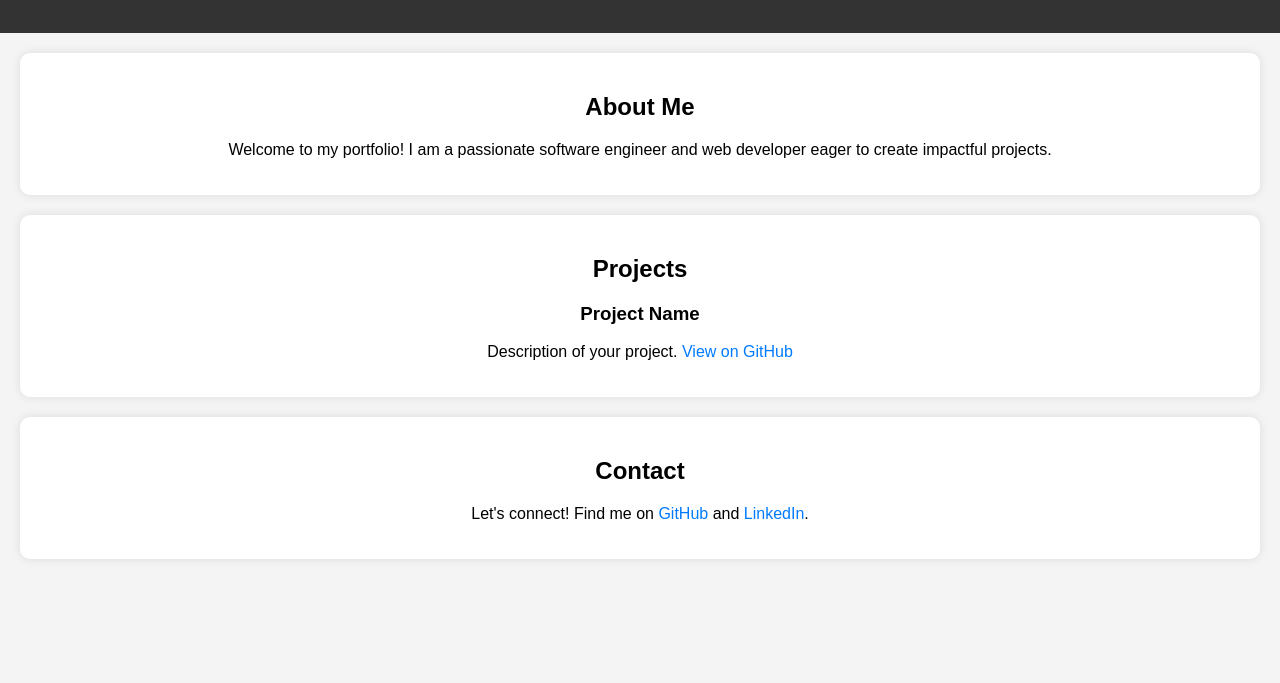
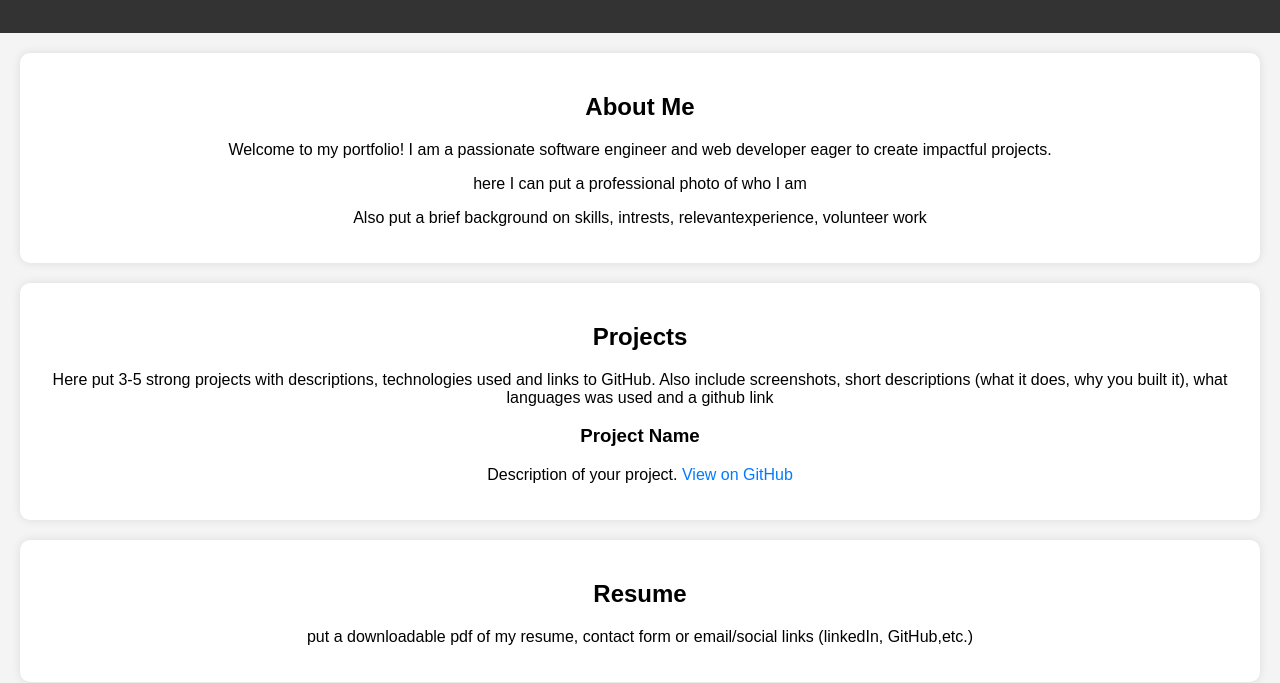
Before and after one commit to madalynkeyes/madalynkeyes.github.io, a plain HTML site: page index.html in a window 1280 px wide. Shown: the part 121-804 px from the top of the page. Drawn offline with Linux system fonts and the light colour scheme.

Commit message:
Updated index.html and styles.css

```diff
--- a/index.html
+++ b/index.html
@@ -15,14 +15,22 @@
     <section id="about">
         <h2>About Me</h2>
         <p>Welcome to my portfolio! I am a passionate software engineer and web developer eager to create impactful projects.</p>
+        <p>here I can put a professional photo of who I am</p>
+        <p>Also put a brief background on skills, intrests, relevantexperience, volunteer work</p>
     </section>
 
     <section id="projects">
         <h2>Projects</h2>
+        <p>Here put 3-5 strong projects with descriptions, technologies used and links to GitHub. Also include screenshots, short descriptions (what it does, why you built it), what languages was used and a github link</p>
         <div class="project">
             <h3>Project Name</h3>
             <p>Description of your project. <a href="#">View on GitHub</a></p>
         </div>
+    </section>
+
+    <section id="resume">
+        <h2>Resume</h2>
+        <p>put a downloadable pdf of my resume, contact form or email/social links (linkedIn, GitHub,etc.)</p>
     </section>
 
     <section id="contact">
```
